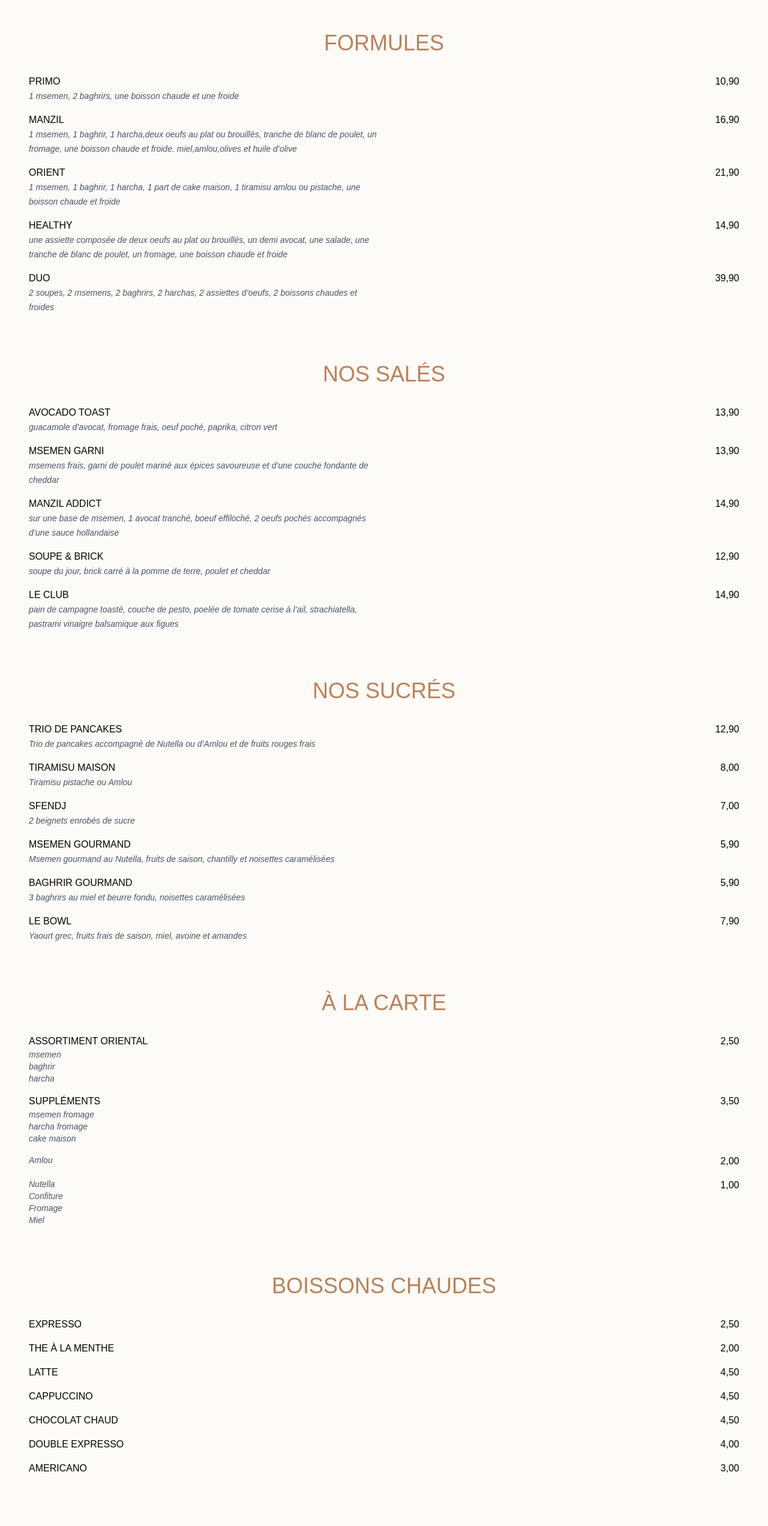
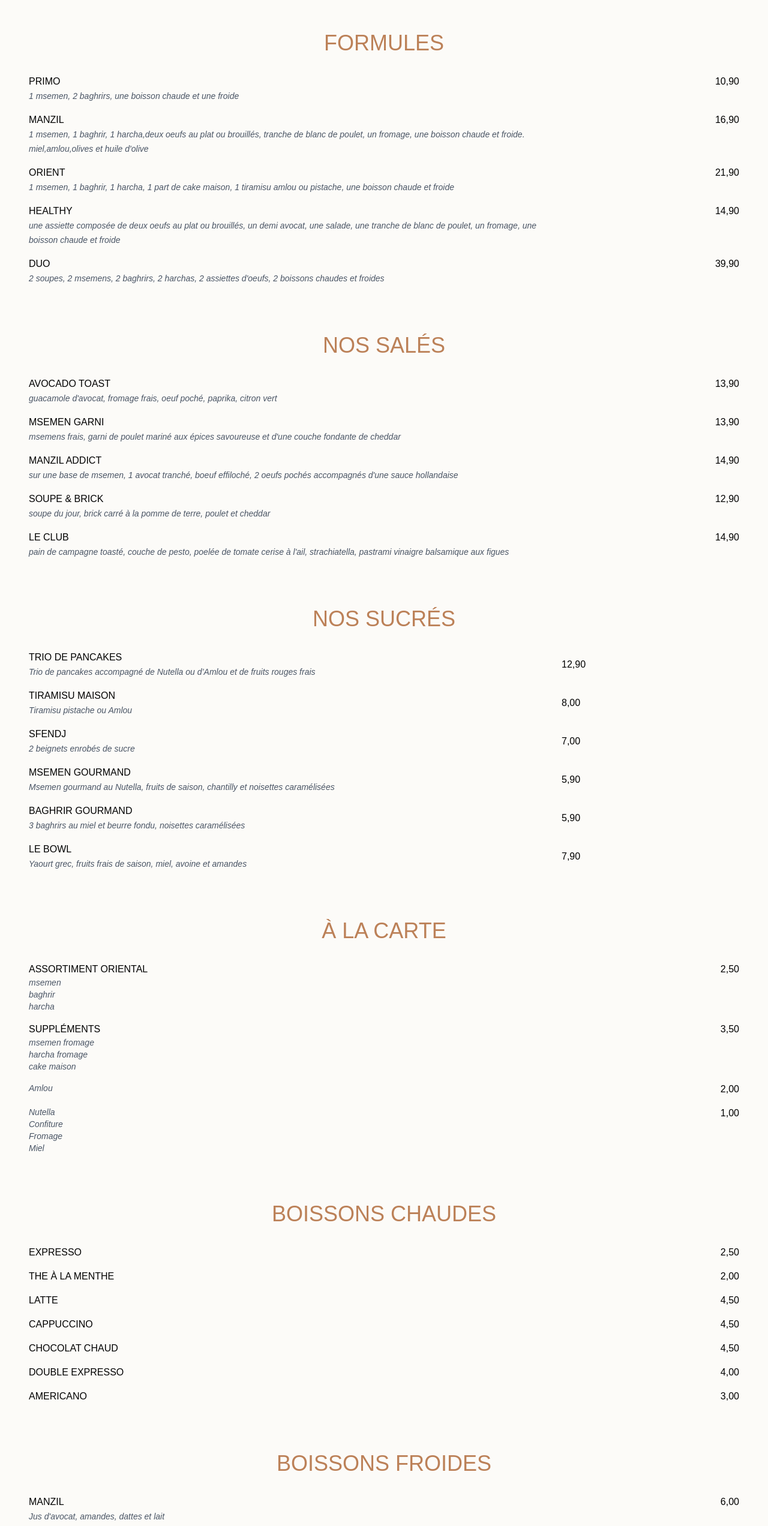
Before and after one commit to themaltezers/manzil, a Next.js app: page /menu in a window 1280 px wide. Shown: the part 220-2764 px from the top of the page at 60% size. Built offline with nearby package versions, Linux system fonts and the light colour scheme.

Commit message:
correction lang fr

```diff
--- a/app/menu/components/SectionAsAsked.tsx
+++ b/app/menu/components/SectionAsAsked.tsx
@@ -3,41 +3,41 @@ const SectionAsAsked = () => {
         <section id="as-asked" className="bg-[#fcfbf8] p-8">
             <h2 className="text-4xl text-center text-[#bc8158] mb-8">À LA CARTE</h2>
 
-            <div className="grid grid-cols-2 gap-y-4 mb-4">
-                <div>
+            <div className="grid grid-cols-4 gap-y-4 mb-4">
+                <div className="col-span-3">
                     <span className="text-black block">ASSORTIMENT ORIENTAL</span>
                     <small className="text-gray-600 text-sm italic block">msemen</small>
                     <small className="text-gray-600 text-sm italic block">baghrir</small>
                     <small className="text-gray-600 text-sm italic block">harcha</small>
                 </div>
-                <div className="text-black text-right">
+                <div className="col-span-1 text-black text-right">
                     <span>2,50</span>
                 </div>
 
-                <div>
+                <div className="col-span-3">
                     <span className="text-black block">SUPPLÉMENTS</span>
                     <small className="text-gray-600 text-sm italic block">msemen fromage</small>
                     <small className="text-gray-600 text-sm italic block">harcha fromage</small>
                     <small className="text-gray-600 text-sm italic block">cake maison</small>
                 </div>
-                <div className="text-black text-right">
+                <div className="col-span-1 text-black text-right">
                     <span>3,50</span>
                 </div>
 
-                <div>
+                <div className="col-span-3">
                     <small className="text-gray-600 text-sm italic block">Amlou</small>
                 </div>
-                <div className="text-black text-right">
+                <div className="col-span-1 text-black text-right">
                     <span>2,00</span>
                 </div>
 
-                <div>
+                <div className="col-span-3">
                     <small className="text-gray-600 text-sm italic block">Nutella</small>
                     <small className="text-gray-600 text-sm italic block">Confiture</small>
                     <small className="text-gray-600 text-sm italic block">Fromage</small>
                     <small className="text-gray-600 text-sm italic block">Miel</small>
                 </div>
-                <div className="text-black text-right">
+                <div className="col-span-1 text-black text-right">
                     <span>1,00</span>
                 </div>
             </div>
--- a/app/menu/components/SectionColdDrinks.tsx
+++ b/app/menu/components/SectionColdDrinks.tsx
@@ -3,57 +3,57 @@ const SectionColdDrinks = () => {
     <section id="cold-drinks" className="bg-[#fcfbf8] p-8">
       <h2 className="text-4xl text-center text-[#bc8158] mb-8">BOISSONS FROIDES</h2>
 
-      <div className="grid grid-cols-2 gap-y-4 mb-4">
-        <div>
+      <div className="grid grid-cols-4 gap-y-4 mb-4">
+        <div className="col-span-3">
             <span className="text-black block">MANZIL</span>
-            <small className="text-gray-600 text-sm italic">Jus d'avocat, amandes, dattes et lait</small>
+            <small className="text-gray-600 text-sm italic">Jus d&apos;avocat, amandes, dattes et lait</small>
         </div>
-        <div className="text-black text-right">
+        <div className="col-span-1 text-black text-right">
             <span>6,00</span>
         </div>
 
-        <div>
+        <div className="col-span-3">
             <span className="text-black block">DUO FRUITE</span>
             <small className="text-gray-600 text-sm italic">Smoothie fraicheur fraise & banane</small>
         </div>
-        <div className="text-black text-right">
+        <div className="col-span-1 text-black text-right">
             <span>6,00</span>
         </div>
 
-        <div>
+        <div className="col-span-3">
             <span className="text-black block">DETOX</span>
             <small className="text-gray-600 text-sm italic">booster à base de citron vert, concombre, pomme verte, céleri, menthe & gingembre</small>
         </div>
-        <div className="text-black text-right">
+        <div className="col-span-1 text-black text-right">
             <span>6,00</span>
         </div>
 
-        <div>
+        <div className="col-span-3">
             <span className="text-black block">FRESH CITRONNADE</span>
         </div>
-        <div className="text-black text-right">
+        <div className="col-span-1 text-black text-right">
             <span>6,90</span>
         </div>
 
-        <div>
+        <div className="col-span-3">
             <span className="text-black block">TROPICAL</span>
-            <small className="text-gray-600 text-sm italic">smoothie fraise, mangue, ananas et jus d’orange pressé</small>
+            <small className="text-gray-600 text-sm italic">smoothie fraise, mangue, ananas et jus d&apos;orange pressé</small>
         </div>
-        <div className="text-black text-right">
+        <div className="col-span-1 text-black text-right">
             <span>6,90</span>
         </div>
 
-        <div>
+        <div className="col-span-3">
             <span className="text-black block">MANGUE ANANAS FUSION</span>
         </div>
-        <div className="text-black text-right">
+        <div className="col-span-1 text-black text-right">
             <span>6,90</span>
         </div>
 
-        <div>
+        <div className="col-span-3">
             <span className="text-black block">ORANGE PRESSE</span>
         </div>
-        <div className="text-black text-right">
+        <div className="col-span-1 text-black text-right">
             <span>4,50</span>
         </div>
 
--- a/app/menu/components/SectionHotDrinks.tsx
+++ b/app/menu/components/SectionHotDrinks.tsx
@@ -3,27 +3,27 @@ const SectionHotDrinks = () => {
     <section id="hot-drinks" className="bg-[#fcfbf8] p-8">
       <h2 className="text-4xl text-center text-[#bc8158] mb-8">BOISSONS CHAUDES</h2>
 
-      <div className="grid grid-cols-2 gap-y-4 mb-4">
-        <span className="text-black">EXPRESSO</span>
-        <span className="text-black text-right">2,50</span>
+      <div className="grid grid-cols-4 gap-y-4 mb-4">
+        <span className="text-black col-span-3">EXPRESSO</span>
+        <span className="text-black text-right col-span-1">2,50</span>
 
-        <span className="text-black">THE À LA MENTHE</span>
-        <span className="text-black text-right">2,00</span>
+        <span className="text-black col-span-3">THE À LA MENTHE</span>
+        <span className="text-black text-right col-span-1">2,00</span>
 
-        <span className="text-black">LATTE</span>
-        <span className="text-black text-right">4,50</span>
+        <span className="text-black col-span-3">LATTE</span>
+        <span className="text-black text-right col-span-1">4,50</span>
 
-        <span className="text-black">CAPPUCCINO</span>
-        <span className="text-black text-right">4,50</span>
+        <span className="text-black col-span-3">CAPPUCCINO</span>
+        <span className="text-black text-right col-span-1">4,50</span>
 
-        <span className="text-black">CHOCOLAT CHAUD</span>
-        <span className="text-black text-right">4,50</span>
+        <span className="text-black col-span-3">CHOCOLAT CHAUD</span>
+        <span className="text-black text-right col-span-1">4,50</span>
 
-        <span className="text-black">DOUBLE EXPRESSO</span>
-        <span className="text-black text-right">4,00</span>
+        <span className="text-black col-span-3">DOUBLE EXPRESSO</span>
+        <span className="text-black text-right col-span-1">4,00</span>
 
-        <span className="text-black">AMERICANO</span>
-        <span className="text-black text-right">3,00</span>
+        <span className="text-black col-span-3">AMERICANO</span>
+        <span className="text-black text-right col-span-1">3,00</span>
       </div>
 
     </section>
--- a/app/menu/components/SectionSalty.tsx
+++ b/app/menu/components/SectionSalty.tsx
@@ -3,54 +3,54 @@ const SectionSalty = () => {
     <section id="salty-menu" className="bg-[#fcfbf8] p-8">
       <h2 className="text-4xl text-center text-[#bc8158] mb-8">NOS SALÉS</h2>
 
-            <div className="grid grid-cols-2 gap-y-4 mb-4">
-                <div>
+      <div className="grid grid-cols-4 gap-y-4 mb-4">
+        <div className="col-span-3">
           <span className="text-black block">AVOCADO TOAST</span>
           <small className="text-gray-600 text-sm italic">
-                        guacamole d’avocat, fromage frais, oeuf poché, paprika, citron vert
+            guacamole d&apos;avocat, fromage frais, oeuf poché, paprika, citron vert
           </small>
         </div>
-                <div className="text-black text-right">
+        <div className="text-black text-right col-span-1">
           <span>13,90</span>
         </div>
 
-                <div>
+        <div className="col-span-3">
           <span className="text-black block">MSEMEN GARNI</span>
           <small className="text-gray-600 text-sm italic">
-                        msemens frais, garni de poulet mariné aux épices savoureuse et d’une couche fondante de cheddar
+            msemens frais, garni de poulet mariné aux épices savoureuse et d&apos;une couche fondante de cheddar
           </small>
         </div>
-                <div className="text-black text-right">
+        <div className="text-black text-right col-span-1">
           <span>13,90</span>
         </div>
 
-                <div>
+        <div className="col-span-3">
           <span className="text-black block">MANZIL ADDICT</span>
           <small className="text-gray-600 text-sm italic">
-                        sur une base de msemen, 1 avocat tranché, boeuf effiloché, 2 oeufs pochés accompagnés d’une sauce hollandaise
+            sur une base de msemen, 1 avocat tranché, boeuf effiloché, 2 oeufs pochés accompagnés d&apos;une sauce hollandaise
           </small>
         </div>
-                <div className="text-black text-right">
+        <div className="text-black text-right col-span-1">
           <span>14,90</span>
         </div>
 
-                <div>
+        <div className="col-span-3">
           <span className="text-black block">SOUPE & BRICK</span>
           <small className="text-gray-600 text-sm italic">
             soupe du jour, brick carré à la pomme de terre, poulet et cheddar
           </small>
         </div>
-                <div className="text-black text-right">
+        <div className="text-black text-right col-span-1">
           <span>12,90</span>
         </div>
 
-                <div>
+        <div className="col-span-3">
           <span className="text-black block">LE CLUB</span>
           <small className="text-gray-600 text-sm italic">
-                        pain de campagne toasté, couche de pesto, poelée de tomate cerise à l’ail, strachiatella, pastrami vinaigre balsamique aux figues
+            pain de campagne toasté, couche de pesto, poelée de tomate cerise à l&apos;ail, strachiatella, pastrami vinaigre balsamique aux figues
           </small>
         </div>
-                <div className="text-black text-right">
+        <div className="text-black text-right col-span-1">
           <span>14,90</span>
         </div>
       </div>
--- a/app/menu/components/SectionSetMenus.tsx
+++ b/app/menu/components/SectionSetMenus.tsx
@@ -3,46 +3,46 @@ const SectionSetMenus = () => {
     <section id="set-menus" className="bg-[#fcfbf8] p-8">
       <h2 className="text-4xl text-center text-[#bc8158] mb-8">FORMULES</h2>
 
-      <div className="grid grid-cols-2 gap-y-4 mb-4">
-        <div>
+      <div className="grid grid-cols-4 gap-y-4 mb-4">
+        <div className="col-span-3">
             <span className="text-black block">PRIMO</span>
             <small className="text-gray-600 text-sm italic">1 msemen, 2 baghrirs, une boisson chaude et une froide</small>
         </div>
-        <div className="text-black text-right">
+        <div className="text-black text-right col-span-1">
             <span>10,90</span>
         </div>
 
-        <div>
+        <div className="col-span-3">
             <span className="text-black block">MANZIL</span>
-            <small className="text-gray-600 text-sm italic">1 msemen, 1 baghrir, 1 harcha,deux oeufs au plat ou brouillés, tranche de blanc de poulet, un fromage, une boisson chaude et froide. miel,amlou,olives et huile d’olive</small>
+            <small className="text-gray-600 text-sm italic">1 msemen, 1 baghrir, 1 harcha,deux oeufs au plat ou brouillés, tranche de blanc de poulet, un fromage, une boisson chaude et froide. miel,amlou,olives et huile d&apos;olive</small>
         </div>
-        <div className="text-black text-right">
+        <div className="text-black text-right col-span-1">
             <span>16,90</span>
         </div>
 
-        <div>
+        <div className="col-span-3">
             <span className="text-black block">ORIENT</span>
             <small className="text-gray-600 text-sm italic">1 msemen, 1 baghrir, 1 harcha, 1 part de cake maison, 1 tiramisu amlou ou pistache, une boisson chaude et froide</small>
         </div>
-        <div className="text-black text-right">
+        <div className="text-black text-right col-span-1">
             <span>21,90</span>
         </div>
 
-        <div>
+        <div className="col-span-3">
           <span className="text-black block">HEALTHY</span>
           <small className="text-gray-600 text-sm italic">
             une assiette composée de deux oeufs au plat ou brouillés, un demi avocat, une salade, une tranche de blanc de poulet, un fromage, une boisson chaude et froide
           </small>
         </div>
-        <div className="text-black text-right">
+        <div className="text-black text-right col-span-1">
           <span>14,90</span>
         </div>
 
-        <div>
+        <div className="col-span-3">
             <span className="text-black block">DUO</span>
-            <small className="text-gray-600 text-sm italic">2 soupes, 2 msemens, 2 baghrirs, 2 harchas, 2 assiettes d’oeufs, 2 boissons chaudes et froides</small>
+            <small className="text-gray-600 text-sm italic">2 soupes, 2 msemens, 2 baghrirs, 2 harchas, 2 assiettes d&apos;oeufs, 2 boissons chaudes et froides</small>
         </div>
-        <div className="text-black text-right">
+        <div className="text-black text-right col-span-1">
             <span>39,90</span>
         </div>
 
--- a/app/menu/components/SectionSweatDishes.tsx
+++ b/app/menu/components/SectionSweatDishes.tsx
@@ -3,64 +3,64 @@ const SectionSweatDishes = () => {
     <section id="sweet-dishes" className="bg-[#fcfbf8] p-8">
       <h2 className="text-4xl text-center text-[#bc8158] mb-8">NOS SUCRÉS</h2>
 
-            <div className="grid grid-cols-2 gap-y-4 mb-4">
-                <div>
+      <div className="grid grid-cols-4 gap-y-4 mb-4">
+        <div className="col-span-3">
           <span className="text-black block">TRIO DE PANCAKES</span>
           <small className="text-gray-600 text-sm italic">
             Trio de pancakes accompagné de Nutella ou d’Amlou et de fruits rouges frais
           </small>
         </div>
-                <div className="text-black text-right">
+        <div className="col-span-1 text-black text-right flex items-center">
           <span>12,90</span>
         </div>
 
-                <div>
+        <div className="col-span-3">
           <span className="text-black block">TIRAMISU MAISON</span>
           <small className="text-gray-600 text-sm italic">
             Tiramisu pistache ou Amlou
           </small>
         </div>
-                <div className="text-black text-right">
+        <div className="col-span-1 text-black text-right flex items-center">
           <span>8,00</span>
         </div>
 
-                <div>
+        <div className="col-span-3">
           <span className="text-black block">SFENDJ</span>
           <small className="text-gray-600 text-sm italic">
             2 beignets enrobés de sucre
           </small>
         </div>
-                <div className="text-black text-right">
+        <div className="col-span-1 text-black text-right flex items-center">
           <span>7,00</span>
         </div>
 
-                <div>
+        <div className="col-span-3">
           <span className="text-black block">MSEMEN GOURMAND</span>
           <small className="text-gray-600 text-sm italic">
             Msemen gourmand au Nutella, fruits de saison, chantilly et noisettes caramélisées
           </small>
         </div>
-                <div className="text-black text-right">
+        <div className="col-span-1 text-black text-right flex items-center">
           <span>5,90</span>
         </div>
 
-                <div>
+        <div className="col-span-3">
           <span className="text-black block">BAGHRIR GOURMAND</span>
           <small className="text-gray-600 text-sm italic">
             3 baghrirs au miel et beurre fondu, noisettes caramélisées
           </small>
         </div>
-                <div className="text-black text-right">
+        <div className="col-span-1 text-black text-right flex items-center">
           <span>5,90</span>
         </div>
 
-                <div>
+        <div className="col-span-3">
           <span className="text-black block">LE BOWL</span>
           <small className="text-gray-600 text-sm italic">
             Yaourt grec, fruits frais de saison, miel, avoine et amandes
           </small>
         </div>
-                <div className="text-black text-right">
+        <div className="col-span-1 text-black text-right flex items-center">
           <span>7,90</span>
         </div>
       </div>
```
Also changed, not shown: app/menu/components/SectionIceAndLatte.tsx (+9 -9 lines), app/menu/components/SectionSodas.tsx (+7 -10 lines). Lines whose indentation alone changed are shown as unchanged.
